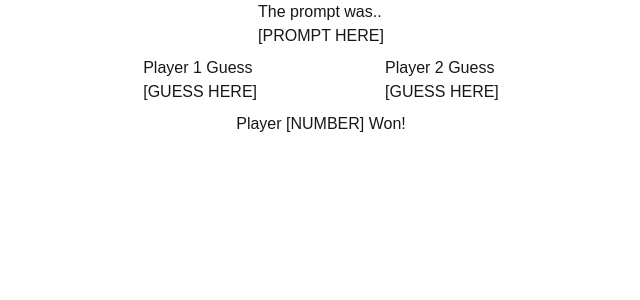
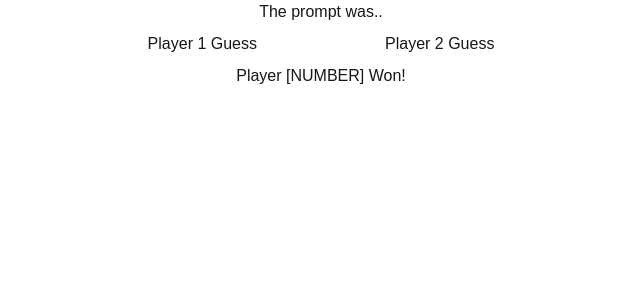
Before and after one commit to DrawdEA/nextjs-testing, a Next.js app: page /game/results in a window 1280 px wide. Shown: the top 300 px of the page, without its empty margins (319-959 px from the left). Built offline with nearby package versions, Linux system fonts and the light colour scheme.

Commit message:
Add inter-page data management

```diff
--- a/src/app/game/guess/page.tsx
+++ b/src/app/game/guess/page.tsx
@@ -1,21 +1,40 @@
 "use client";
 
 import { useState } from "react";
+import { useRouter } from "next/navigation";
+import { useAnswerStore } from "@/store/answerStore";
+import { usePlayerStore } from "@/store/playersStore";
 
 import Button from "../../../components/Button";
 
+
+
 export default function Page() {
+    const router = useRouter();
+    const answer = useAnswerStore((state) => state.answer);
+    const players = usePlayerStore((state) => state.players);
+    const updatePrompt = usePlayerStore((state) => state.updatePrompt);
+
+    const [inputValue, setInputValue] = useState("");
     const [currentPlayer, setPlayer] = useState(1);
+
     return (
         <div className="flex flex-col items-center gap-2">
             <div>Player {currentPlayer}, place your guess here:</div>
             <div className="flex gap-2">
-                <input type="text" className="border-2 rounded" />
+                <input type="text" className="border-2 rounded" value={inputValue} onChange={(e) => setInputValue(e.target.value)} />
                 <Button text="SUBMIT" onClick = {() => {
+                    updatePrompt(currentPlayer, inputValue);
+                    console.log(players.length);
+                    console.log(currentPlayer);
+                    if (currentPlayer >= players.length) {
+                        router.push("/game/results");
+                    }
                     setPlayer(currentPlayer + 1);
+                    setInputValue("");
                 }}/>
             </div>
-            <div>[Prompt Here]</div>
+            <div>{answer}</div>
         </div>
     );
 }
--- a/src/app/game/page.tsx
+++ b/src/app/game/page.tsx
@@ -2,13 +2,17 @@
 
 import { useState } from "react";
 import { useRouter } from "next/navigation";
+import { useAnswerStore } from "@/store/answerStore";
 
 import Button from "../../components/Button";
 
 export default function Page() {
     const router = useRouter();
-    const [answer, setAnswer] = useState("Create a prompt that other people will guess.");
     const [inputValue, setInputValue] = useState("");
+
+    const answer = useAnswerStore((state) => state.answer);
+    const setAnswer = useAnswerStore((state) => state.setAnswer);
+    const setPrompt = useAnswerStore((state) => state.setPrompt);
 
     // Returns a DeepSeek AI Response from the textbox.
     async function getAIAnswer() {
@@ -17,7 +21,7 @@ export default function Page() {
             const response = await fetch("https://openrouter.ai/api/v1/chat/completions", {
                 method: "POST",
                 headers: {
-                  "Authorization": "Bearer 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",
+                  "Authorization": "Bearer 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",
                   "Content-Type": "application/json"
                 },
                 body: JSON.stringify({
@@ -49,9 +53,9 @@ export default function Page() {
                 />
                 <Button text="SEARCH" onClick={async () => {
                     setAnswer("Loading..");
-                    let generatedAnswer;
+                    setPrompt(inputValue);
                     const start = performance.now();
-                    generatedAnswer = await getAIAnswer();
+                    const generatedAnswer = await getAIAnswer();
                     const end = performance.now();
                     console.log(`Execution time: ${end - start} ms`);
                     if (generatedAnswer == null) {
--- a/src/app/game/results/page.tsx
+++ b/src/app/game/results/page.tsx
@@ -1,18 +1,26 @@
+"use client";
+
+import { useAnswerStore } from "@/store/answerStore";
+import { usePlayerStore } from "@/store/playersStore";
+
 export default function Page() {
+    const prompt = useAnswerStore((state) => state.prompt);
+    const players = usePlayerStore((state) => state.players);
+
     return (
         <div className="flex flex-col items-center gap-2">
             <div>
                 <p>The prompt was..</p>
-                <p>[PROMPT HERE]</p>
+                <p>{prompt}</p>
             </div>
             <div className="flex gap-32">
                 <div>
                     <p>Player 1 Guess</p>
-                    <p>[GUESS HERE]</p>
+                    <p>{players[0].prompt}</p>
                 </div>
                 <div>
                 <p>Player 2 Guess</p>
-                <p>[GUESS HERE]</p>
+                <p>{players[1].prompt}</p>
                 </div>
             </div>
             <div>
--- /dev/null
+++ b/src/store/answerStore.ts
@@ -0,0 +1,19 @@
+import { create } from "zustand";
+
+interface AnswerStore {
+    prompt: string;
+    answer: string;
+    setPrompt: (newPrompt: string) => void;
+    setAnswer: (newName: string) => void;
+}
+
+export const useAnswerStore = create<AnswerStore>((set) => ({
+    prompt: "",
+    answer: "",
+    setPrompt: (newPrompt) => {
+        set((state) => ({prompt: newPrompt}));
+    },
+    setAnswer: async (newAnswer) => {
+        set((state) => ({answer: newAnswer}));
+    }
+}))
--- /dev/null
+++ b/src/store/playersStore.ts
@@ -0,0 +1,28 @@
+import { create } from "zustand";
+
+interface Player {
+    number: number;
+    prompt: string;
+}
+
+interface PlayerStore {
+    players: Player[];
+    addPlayer: (number: number, prompt: string) => void;
+    updatePrompt: (number: number, newPrompt: string) => void;
+}
+
+export const usePlayerStore = create<PlayerStore>((set) => ({
+    players: [{number: 1, prompt: ""}, {number: 2, prompt: ""}],
+    addPlayer: (number, prompt) => {
+        set((state) => ({
+            players: [
+                ...state.players, { number: number, prompt: prompt }
+            ]
+        }))
+    },
+    updatePrompt: (number, newPrompt) => {
+        set((state) => ({
+            players: state.players.map((player) => player.number === number ? { ...player, prompt: newPrompt } : player ),
+        }))
+    }
+}))
```
Also changed, not shown: package.json (+5 -4 lines), 1 other file (tests, documents, lock files or other folders).
